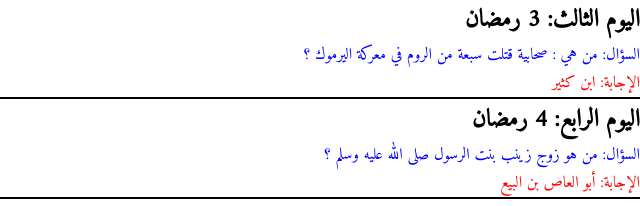
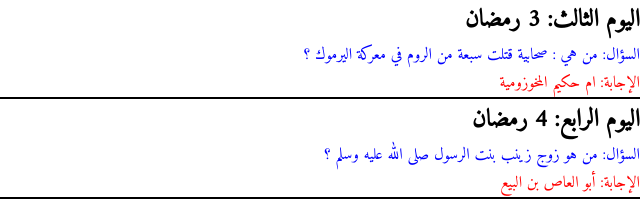
Before and after one commit to noureldinmegahed/Zayed-Ramadan, a plain HTML site: page index.html in a window 1280 px wide. Shown: the part 331-537 px from the top of the page, 640-1280 px from the left. Drawn offline with Linux system fonts and the light colour scheme.

Commit message:
Update index.html

```diff
--- a/index.html
+++ b/index.html
@@ -32,7 +32,7 @@
    <div class="questiongroup">
       <h2>اليوم الثالث: 3 رمضان</h1>
       <p class="question">السؤال: من هي : صحابية قتلت سبعة من الروم في معركة اليرموك ؟</p>
-      <p class="answer">الإجابة: ابن كثير</p>
+      <p class="answer">الإجابة: ام حكيم المخوزومية</p>
    </div>
    <hr>
 
```
